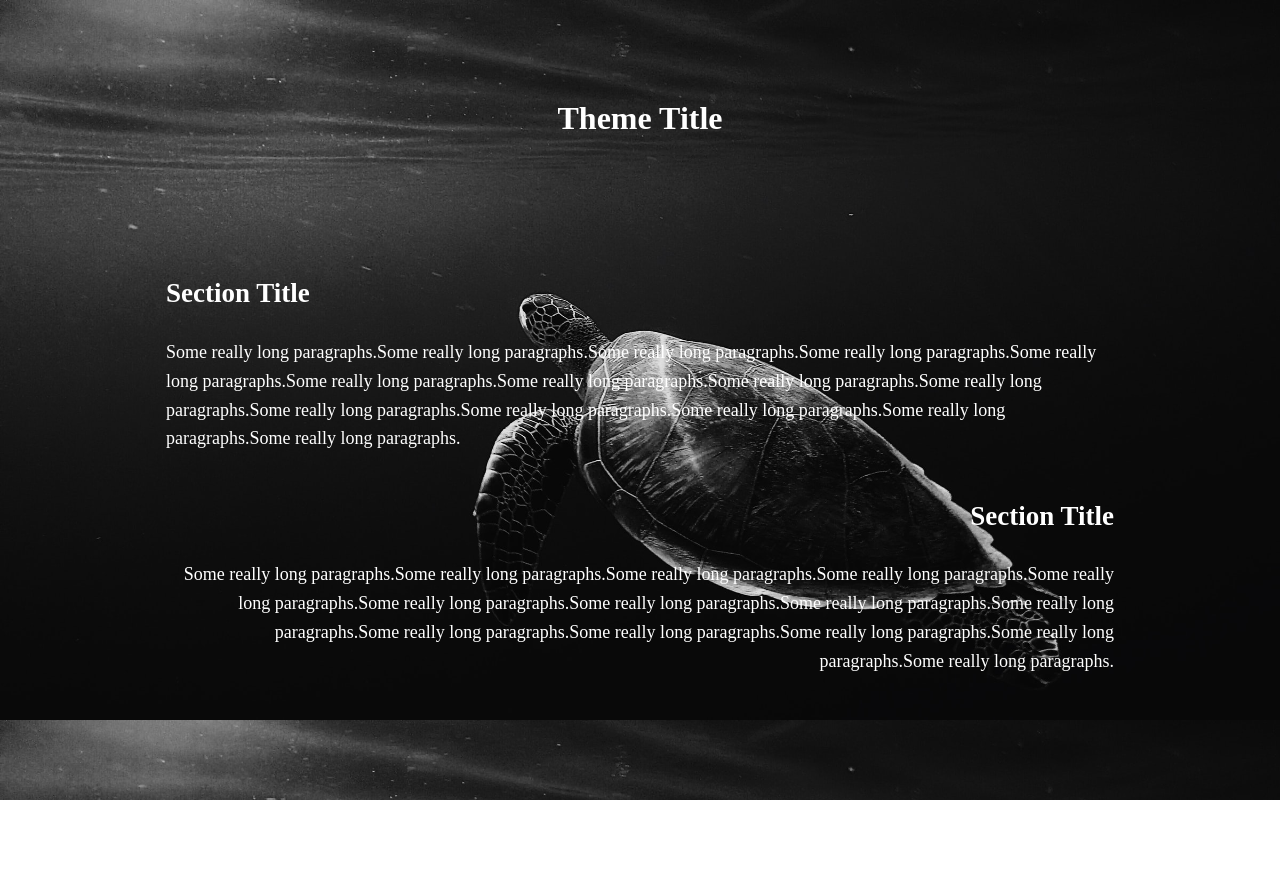
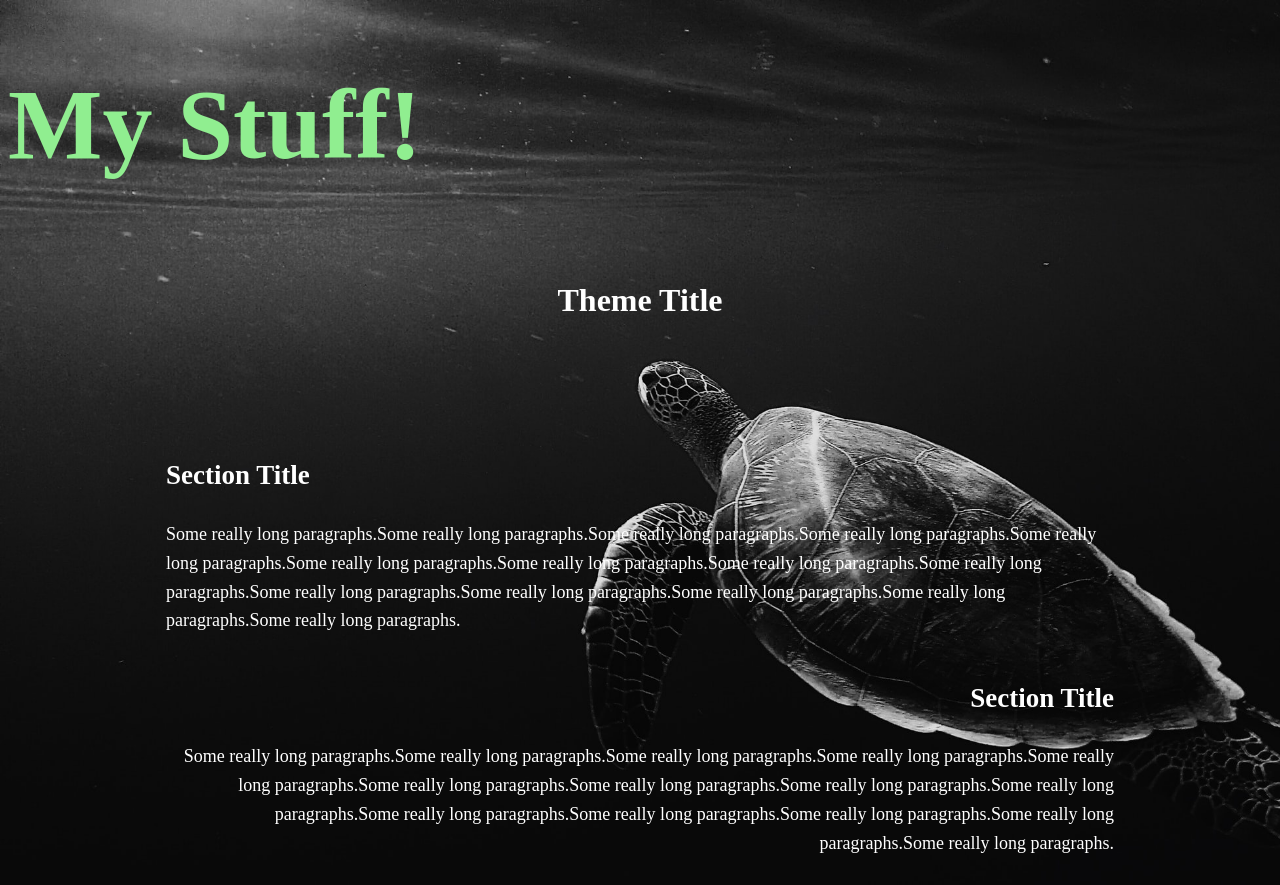
Before and after one commit to Jennywest715/mobile-friendly-practice, a plain HTML site: page index.html in a window 1280 px wide. Before the commit the page ends 800 px from the top, so only its background shows below. Drawn offline with Linux system fonts and the light colour scheme.

Commit message:
feat: media quaries

```diff
--- a/css/style.css
+++ b/css/style.css
@@ -1,5 +1,22 @@
 * {
     box-sizing: border-box;
+}
+@media screen and (min-width:480px){
+    .stuff {
+        color:aqua;
+    }
+}
+@media screen and (min-width:768px) {
+    .stuff {
+        color:pink;
+        font-size: 75px;
+    }
+}
+@media screen and (min-width:1024px) {
+    .stuff {
+        color:lightgreen;
+        font-size: 100px;
+    }
 }
 body {
     background-image: url(/mobile-friendly-practice/anna-wangler-_GqwoiT7QY8-unsplash.jpg);
--- a/index.html
+++ b/index.html
@@ -8,6 +8,7 @@
     <link rel="stylesheet" href="./css/style.css">
 </head>
 <body>
+    <h1 class="stuff">My Stuff!</h1>
     <header>
         <h1>Theme Title</h1>
     </header>
```
